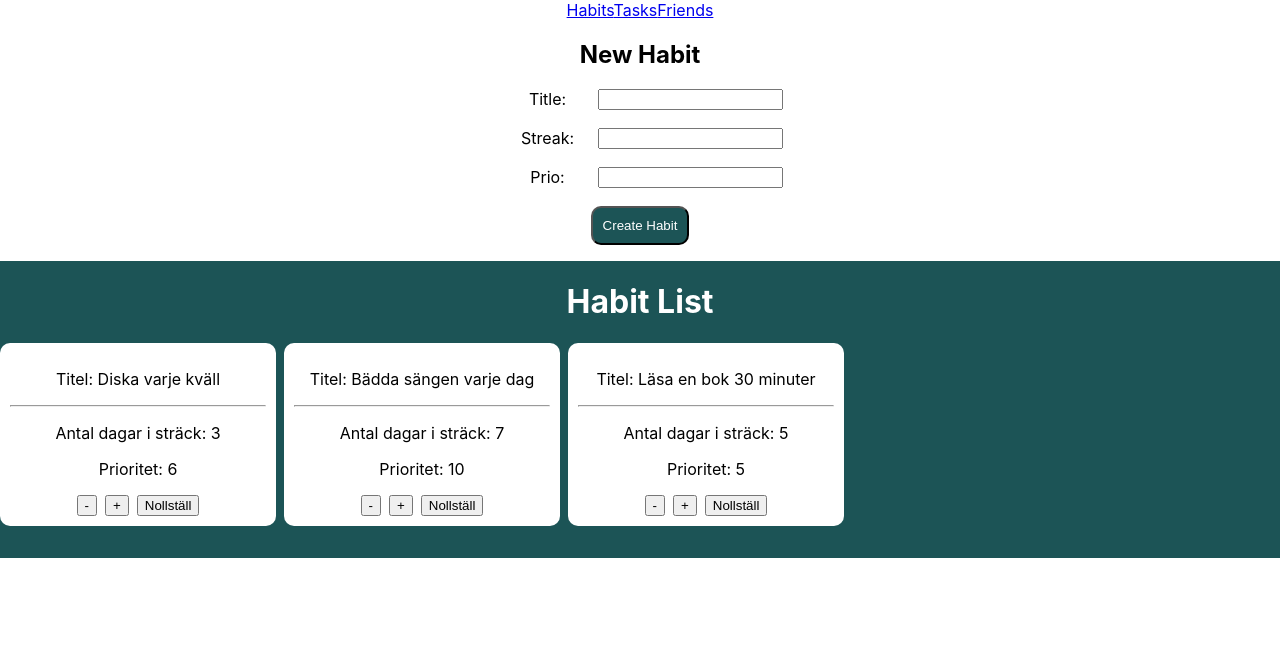
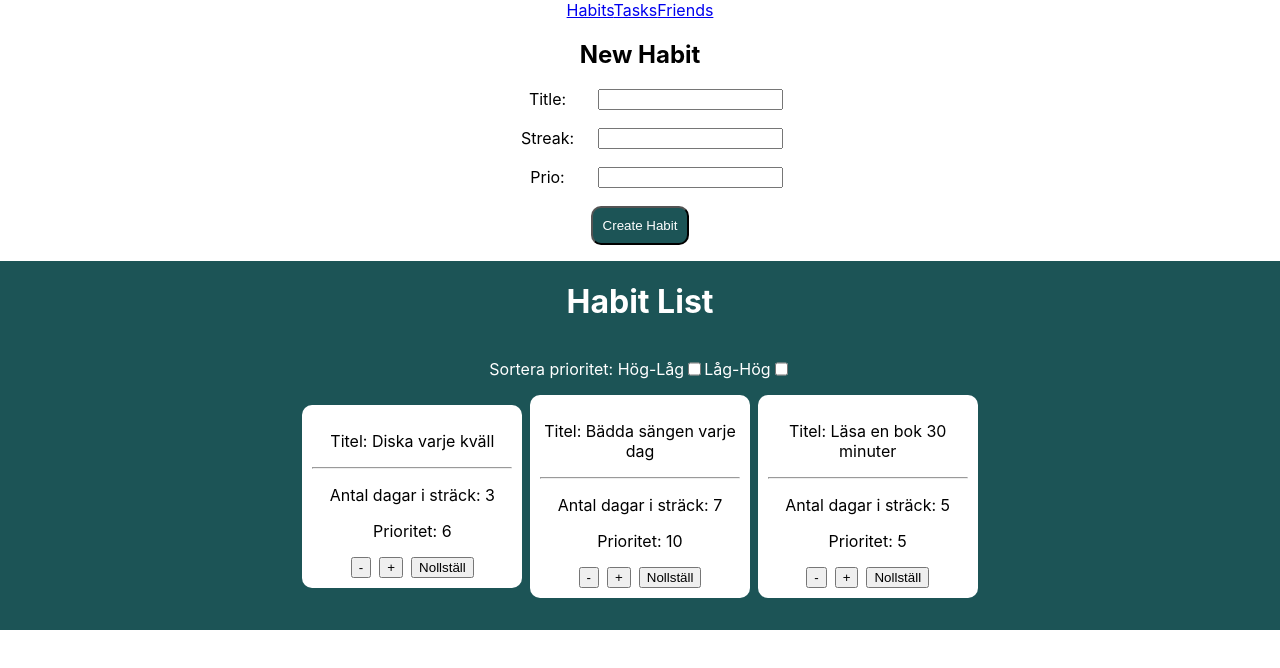
Before and after one commit to Sopmel/grouptask, a React (Create React App) app: page /habits in a window 1280 px wide. Shown: the top 668 px of the page. Built offline with nearby package versions, Linux system fonts and the light colour scheme.

Commit message:
checkbox prio

```diff
--- a/src/Pages/HabitsPage.jsx
+++ b/src/Pages/HabitsPage.jsx
@@ -27,6 +27,8 @@ function HabitsPage() {
     const [ title, setTitle ] = useState('');
     const [ date, setDate ] = useState('');
     const [ prio, setPrio ] = useState();
+    const [errorMessage, setErrorMessage] = useState('');
+    const [sortByPrio, setSortByPrio] = useState(false);
 
 
     const handleChange = (e) => {
@@ -45,6 +47,11 @@ function HabitsPage() {
     }
 
     const saveHabit = () => {
+        if (title.trim() === '' || date.trim() === '' || prio.trim() === '') {
+            setErrorMessage('Du måste fylla i alla fält!');
+            return;
+        }
+
         const habitObj = {
             title: title,
             streaks: date,
@@ -54,11 +61,12 @@ function HabitsPage() {
         setTitle('');
         setDate('');
         setPrio('');
+        setErrorMessage('');
     };
 
     const addStreak = (index) => {
         const updatedHabitsList = [...habitsList];
-        updatedHabitsList[index].streaks += 1;
+        updatedHabitsList[index].streaks = parseInt(updatedHabitsList[index].streaks, 10) + 1;
         setHabitsList(updatedHabitsList);
     };
 
@@ -74,6 +82,21 @@ function HabitsPage() {
         setHabitsList(updatedHabitsList);
       };
 
+      const handleSortByPrio = () => {
+        setSortByPrio(!sortByPrio);
+
+        sortList();
+      };
+
+      const sortList = () => {
+        if (sortByPrio) {
+          const sortedList = [...habitsList].sort((a, b) => b.prioritet - a.prioritet);
+          setHabitsList(sortedList);
+        } else {
+            setHabitsList(habitsList);
+          }
+      };
+
 
 
   return (
@@ -86,13 +109,28 @@ function HabitsPage() {
         handleChange={handleChange}
         saveHabit={saveHabit}
         />
+        {errorMessage && <p style={{ color: 'red' }}>{errorMessage}</p>}
         </div>
 
 
         <h1 style={{color: "#ffffff"}}>Habit List</h1>
-        <div style={{backgroundColor: "#1c5456", display: "flex", gap: "0.5rem" }}>
+
+        {/* Sortering */}
+        <div style={{display: "flex", justifyContent: "center"}}>
+        <p style={{color: "#ffffff"}}>Sortera prioritet: Hög-Låg</p>
+        <input type="checkbox" checked={sortByPrio} onChange={handleSortByPrio}
+        />
+         <p style={{color: "#ffffff"}}>Låg-Hög</p>
+        <input type="checkbox"
+
+        />
+        </div>
+
+
+        {/* Lista + nya objekt/kort */}
+        <div style={{backgroundColor: "#1c5456", display: "flex", flexWrap: "wrap", gap: "0.5rem", justifyContent: "center", alignItems: "center", margin: "0 1rem"}}>
             {habitsList.map((habit, index) => {
-            return <div style={{backgroundColor: "#ffffff", padding: "10px", borderRadius: "10px", width: "20%", margin: "0,5rem"}}
+            return <div style={{backgroundColor: "#ffffff", padding: "10px", borderRadius: "10px", width: "16%", margin: "0,5rem"}}
             key={index}>
                 <p> Titel: {habit.title}</p>
                 <hr />
@@ -107,7 +145,8 @@ function HabitsPage() {
                 </div>
         })
             }</div>
-        </div>
+            </div>
+
   )
 }
 
```
